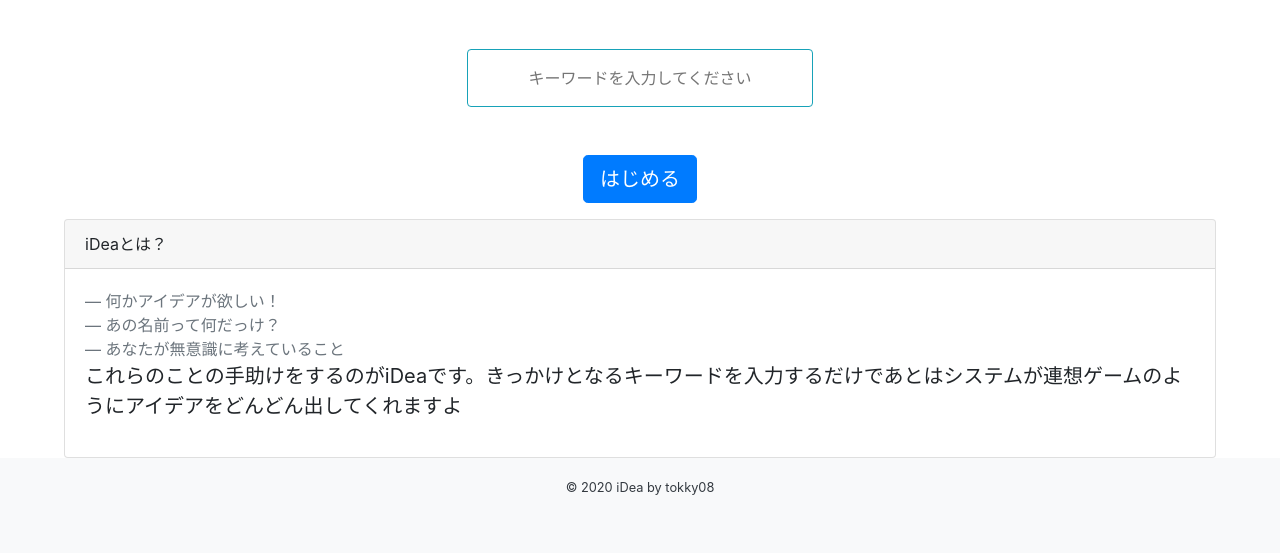
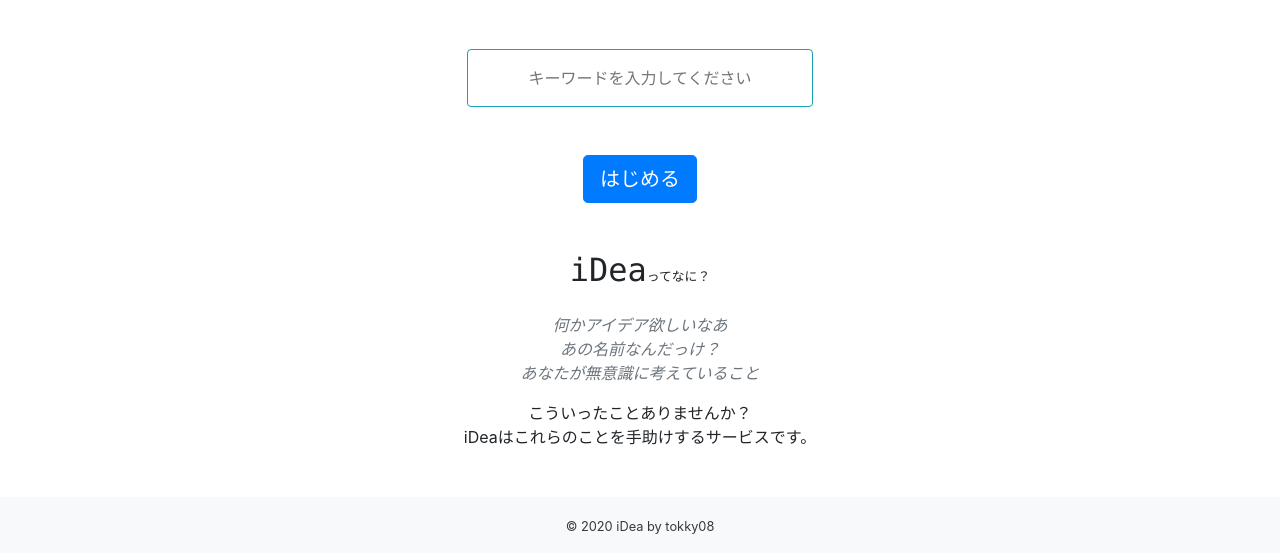
Before and after one commit to tokky08/iDea, a Flask app: page / in a window 1280 px wide. Shown: the part 447-1000 px from the top of the page. Before the commit the page ends 942 px from the top, so only its background shows below. Run offline with Flask 2, Linux system fonts and the light colour scheme; some libraries are stand-ins or nearby versions.

Commit message:
top画面説明文

```diff
--- a/backend/static/css/_top.scss
+++ b/backend/static/css/_top.scss
@@ -15,6 +15,10 @@ form{
     .top_input{
         width: 100%;
     }
+}
+
+.q_title{
+    font-size: 0.8rem;
 }
 
 @media(min-width: 768px){
--- a/backend/static/css/style.css
+++ b/backend/static/css/style.css
@@ -11,6 +11,9 @@
 
 form .top_input {
   width: 100%; }
+
+.q_title {
+  font-size: 0.8rem; }
 
 @media (min-width: 768px) {
   .catch_copy br {
--- a/backend/templates/top.html
+++ b/backend/templates/top.html
@@ -10,19 +10,16 @@
         <p><button class="btn btn-primary btn-lg mt-5" type="submit" name="word" value={{word}}>はじめる</button><p>
     </form>
 
-    <div class="card">
-        <div class="card-header">
-            iDeaとは？
-        </div>
-        <div class="card-body">
-            <blockquote class="blockquote mb-0">
-            <footer class="blockquote-footer">何かアイデアが欲しい！<cite title="Source Title"></cite></footer>
-            <footer class="blockquote-footer">あの名前って何だっけ？<cite title="Source Title"></cite></footer>
-            <footer class="blockquote-footer">あなたが無意識に考えていること<cite title="Source Title"></cite></footer>
-            <p>これらのことの手助けをするのがiDeaです。きっかけとなるキーワードを入力するだけであとはシステムが連想ゲームのようにアイデアをどんどん出してくれますよ</p>
-            </blockquote>
-        </div>
+    <div class="text-center mt-5 mb-5">
+        <h2 class="text-monospace mb-4">iDea<span class="q_title">ってなに？</span></h2>
+        <ul class="text-muted font-italic">
+            <li>何かアイデア欲しいなあ</li>
+            <li>あの名前なんだっけ？</li>
+            <li>あなたが無意識に考えていること</li>
+        </ul>
+        <p>こういったことありませんか？<br>iDeaはこれらのことを手助けするサービスです。</p>
     </div>
+
 <div>
 
 {% endblock %}
```
